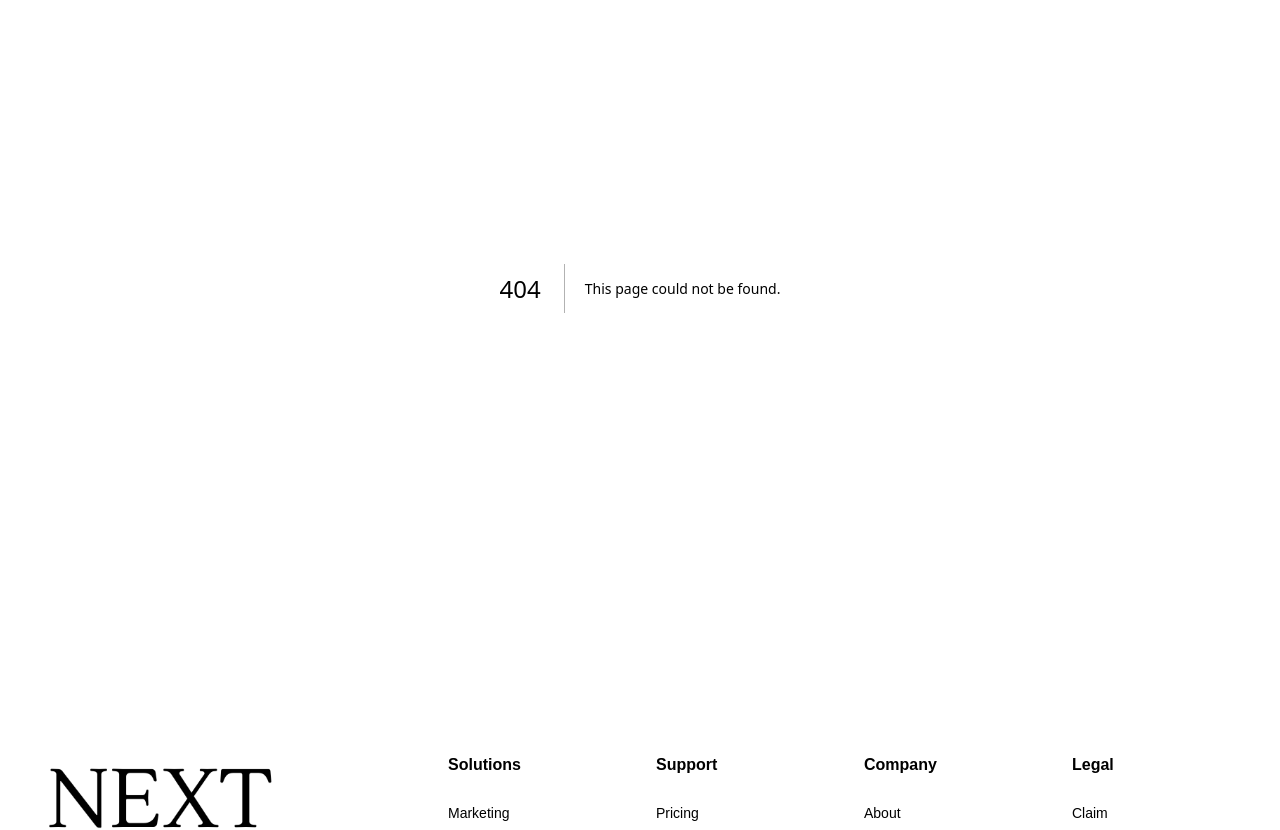
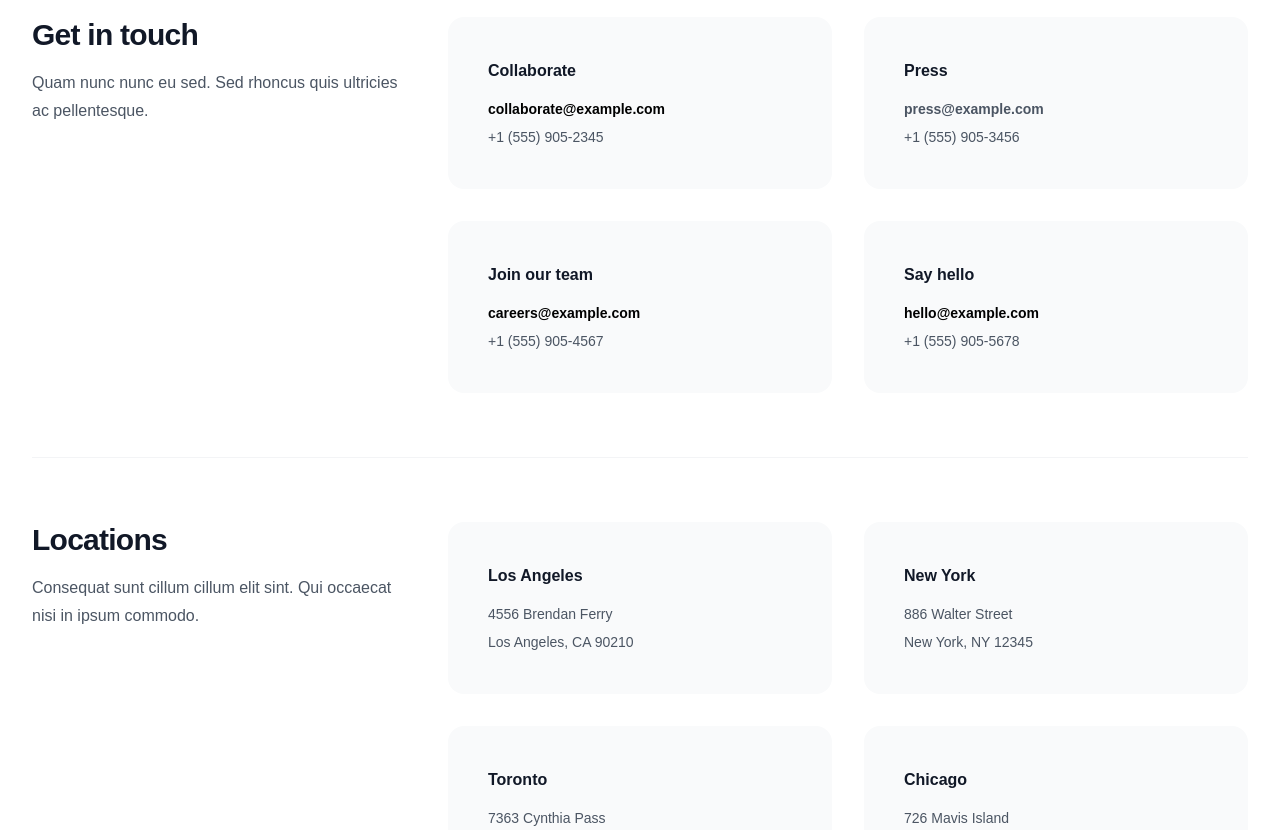
Before and after one commit to Kuzma02/Fashion-Ecommerce-Shop-NextJS, a Next.js app: page /contact in a window 1280 px wide. Before the commit this address had no page. Shown: the part 260-1090 px from the top of the page. Built offline with nearby package versions, Linux system fonts and the light colour scheme; a web font is replaced by a local one.

Commit message:
designed_contact_and_cart_page

```diff
--- /dev/null
+++ b/app/contact/page.js
@@ -0,0 +1,164 @@
+import React from "react";
+
+const ContactPage = () => {
+  return (
+    <div className="bg-white py-24 sm:py-32">
+      <div className="mx-auto max-w-7xl px-6 lg:px-8">
+        <div className="mx-auto max-w-2xl space-y-16 divide-y divide-gray-100 lg:mx-0 lg:max-w-none">
+          <div className="grid grid-cols-1 gap-x-8 gap-y-10 lg:grid-cols-3">
+            <div>
+              <h2 className="text-3xl font-bold tracking-tight text-gray-900">
+                Get in touch
+              </h2>
+              <p className="mt-4 leading-7 text-gray-600">
+                Quam nunc nunc eu sed. Sed rhoncus quis ultricies ac
+                pellentesque.
+              </p>
+            </div>
+            <div className="grid grid-cols-1 gap-6 sm:grid-cols-2 lg:col-span-2 lg:gap-8">
+              <div className="rounded-2xl bg-gray-50 p-10">
+                <h3 className="text-base font-semibold leading-7 text-gray-900">
+                  Collaborate
+                </h3>
+                <dl className="mt-3 space-y-1 text-sm leading-6 text-gray-600">
+                  <div>
+                    <dt className="sr-only">Email</dt>
+                    <dd>
+                      <a
+                        className="font-semibold text-black"
+                        href="mailto:collaborate@example.com"
+                      >
+                        collaborate@example.com
+                      </a>
+                    </dd>
+                  </div>
+                  <div className="mt-1">
+                    <dt className="sr-only">Phone number</dt>
+                    <dd>+1 (555) 905-2345</dd>
+                  </div>
+                </dl>
+              </div>
+              <div className="rounded-2xl bg-gray-50 p-10">
+                <h3 className="text-base font-semibold leading-7 text-gray-900">
+                  Press
+                </h3>
+                <dl className="mt-3 space-y-1 text-sm leading-6 text-gray-600">
+                  <div>
+                    <dt className="sr-only">Email</dt>
+                    <dd>
+                      <a
+                        className="font-semibold text-black-600"
+                        href="mailto:press@example.com"
+                      >
+                        press@example.com
+                      </a>
+                    </dd>
+                  </div>
+                  <div className="mt-1">
+                    <dt className="sr-only">Phone number</dt>
+                    <dd>+1 (555) 905-3456</dd>
+                  </div>
+                </dl>
+              </div>
+              <div className="rounded-2xl bg-gray-50 p-10">
+                <h3 className="text-base font-semibold leading-7 text-gray-900">
+                  Join our team
+                </h3>
+                <dl className="mt-3 space-y-1 text-sm leading-6 text-gray-600">
+                  <div>
+                    <dt className="sr-only">Email</dt>
+                    <dd>
+                      <a
+                        className="font-semibold text-black"
+                        href="mailto:careers@example.com"
+                      >
+                        careers@example.com
+                      </a>
+                    </dd>
+                  </div>
+                  <div className="mt-1">
+                    <dt className="sr-only">Phone number</dt>
+                    <dd>+1 (555) 905-4567</dd>
+                  </div>
+                </dl>
+              </div>
+              <div className="rounded-2xl bg-gray-50 p-10">
+                <h3 className="text-base font-semibold leading-7 text-gray-900">
+                  Say hello
+                </h3>
+                <dl className="mt-3 space-y-1 text-sm leading-6 text-gray-600">
+                  <div>
+                    <dt className="sr-only">Email</dt>
+                    <dd>
+                      <a
+                        className="font-semibold text-black"
+                        href="mailto:hello@example.com"
+                      >
+                        hello@example.com
+                      </a>
+                    </dd>
+                  </div>
+                  <div className="mt-1">
+                    <dt className="sr-only">Phone number</dt>
+                    <dd>+1 (555) 905-5678</dd>
+                  </div>
+                </dl>
+              </div>
+            </div>
+          </div>
+          <div className="grid grid-cols-1 gap-x-8 gap-y-10 pt-16 lg:grid-cols-3">
+            <div>
+              <h2 className="text-3xl font-bold tracking-tight text-gray-900">
+                Locations
+              </h2>
+              <p className="mt-4 leading-7 text-gray-600">
+                Consequat sunt cillum cillum elit sint. Qui occaecat nisi in
+                ipsum commodo.
+              </p>
+            </div>
+            <div className="grid grid-cols-1 gap-6 sm:grid-cols-2 lg:col-span-2 lg:gap-8">
+              <div className="rounded-2xl bg-gray-50 p-10">
+                <h3 className="text-base font-semibold leading-7 text-gray-900">
+                  Los Angeles
+                </h3>
+                <address className="mt-3 space-y-1 text-sm not-italic leading-6 text-gray-600">
+                  <p>4556 Brendan Ferry</p>
+                  <p>Los Angeles, CA 90210</p>
+                </address>
+              </div>
+              <div className="rounded-2xl bg-gray-50 p-10">
+                <h3 className="text-base font-semibold leading-7 text-gray-900">
+                  New York
+                </h3>
+                <address className="mt-3 space-y-1 text-sm not-italic leading-6 text-gray-600">
+                  <p>886 Walter Street</p>
+                  <p>New York, NY 12345</p>
+                </address>
+              </div>
+              <div className="rounded-2xl bg-gray-50 p-10">
+                <h3 className="text-base font-semibold leading-7 text-gray-900">
+                  Toronto
+                </h3>
+                <address className="mt-3 space-y-1 text-sm not-italic leading-6 text-gray-600">
+                  <p>7363 Cynthia Pass</p>
+                  <p>Toronto, ON N3Y 4H8</p>
+                </address>
+              </div>
+              <div className="rounded-2xl bg-gray-50 p-10">
+                <h3 className="text-base font-semibold leading-7 text-gray-900">
+                  Chicago
+                </h3>
+                <address className="mt-3 space-y-1 text-sm not-italic leading-6 text-gray-600">
+                  <p>726 Mavis Island</p>
+                  <p>Chicago, IL 60601</p>
+                </address>
+              </div>
+            </div>
+          </div>
+        </div>
+      </div>
+    </div>
+  );
+};
+
+export default ContactPage;
--- a/components/Header.jsx
+++ b/components/Header.jsx
@@ -24,11 +24,11 @@ const Header = () => {
         </div>
       </div>
       <div className="flex justify-between max-w-screen-2xl mx-auto items-center py-2 max-2xl:px-5 max-lg:flex-col max-lg:gap-y-5 max-lg:py-5">
-        <Image src="/static/logo black v2.png" alt="next fashion logo" width={200} height={200} />
+        <Link href="/"><Image src="/static/logo black v2.png" alt="next fashion logo" width={200} height={200} /></Link>
         <div className="text-xl flex gap-x-5 max-[350px]:text-lg">
           <Link href="/" className="hover:underline underline-offset-4">Home</Link>
-          <Link href="/" className="hover:underline underline-offset-4">Shop</Link>
-          <Link href="/" className="hover:underline underline-offset-4">Contact</Link>
+          <Link href="/shop" className="hover:underline underline-offset-4">Shop</Link>
+          <Link href="/contact" className="hover:underline underline-offset-4">Contact</Link>
         </div>
 
         <div className="flex gap-x-5 text-2xl">
--- a/components/ProductItem.jsx
+++ b/components/ProductItem.jsx
@@ -2,6 +2,7 @@ import React from "react";
 import Image from "next/image";
 import { MdOutlineStarPurple500 } from "react-icons/md";
 import { MdOutlineStarOutline } from "react-icons/md";
+import Link from "next/link";
 
 const ProductItem = ({ product }) => {
   return (
@@ -13,7 +14,7 @@ const ProductItem = ({ product }) => {
         alt={product.name}
       />
       <div className="flex flex-col items-center gap-y-[1px] mt-1">
-        <h2 className="text-xl">{product.name}</h2>
+        <Link href={product.href}><h2 className="text-xl">{product.name}</h2></Link>
         <p className="text-lg">{product.price}</p>
         <div className="text-black flex text-lg">
           <MdOutlineStarPurple500 />
--- a/components/Products.jsx
+++ b/components/Products.jsx
@@ -6,7 +6,7 @@ const products = [
       id: 1,
       name: 'Zip Tote Basket',
       color: 'White and black',
-      href: '#',
+      href: '/product/1',
       imageSrc: '/static/product2.webp',
       imageAlt: 'Front of zip tote bag with white canvas, black canvas straps and handle, and black zipper pulls.',
       price: '$140',
@@ -15,7 +15,7 @@ const products = [
       id: 2,
       name: 'Zip Tote Basket',
       color: 'White and black',
-      href: '#',
+      href: '/product/1',
       imageSrc: '/static/product2.webp',
       imageAlt: 'Front of zip tote bag with white canvas, black canvas straps and handle, and black zipper pulls.',
       price: '$140',
@@ -24,7 +24,7 @@ const products = [
       id: 3,
       name: 'Zip Tote Basket',
       color: 'White and black',
-      href: '#',
+      href: '/product/1',
       imageSrc: '/static/product2.webp',
       imageAlt: 'Front of zip tote bag with white canvas, black canvas straps and handle, and black zipper pulls.',
       price: '$140',
@@ -33,7 +33,7 @@ const products = [
       id: 4,
       name: 'Zip Tote Basket',
       color: 'White and black',
-      href: '#',
+      href: '/product/1',
       imageSrc: '/static/product2.webp',
       imageAlt: 'Front of zip tote bag with white canvas, black canvas straps and handle, and black zipper pulls.',
       price: '$140',
@@ -42,7 +42,7 @@ const products = [
       id: 5,
       name: 'Zip Tote Basket',
       color: 'White and black',
-      href: '#',
+      href: '/product/1',
       imageSrc: '/static/product2.webp',
       imageAlt: 'Front of zip tote bag with white canvas, black canvas straps and handle, and black zipper pulls.',
       price: '$140',
@@ -51,7 +51,7 @@ const products = [
       id: 6,
       name: 'Zip Tote Basket',
       color: 'White and black',
-      href: '#',
+      href: '/product/1',
       imageSrc: '/static/product2.webp',
       imageAlt: 'Front of zip tote bag with white canvas, black canvas straps and handle, and black zipper pulls.',
       price: '$140',
@@ -60,7 +60,7 @@ const products = [
       id: 7,
       name: 'Zip Tote Basket',
       color: 'White and black',
-      href: '#',
+      href: '/product/1',
       imageSrc: '/static/product2.webp',
       imageAlt: 'Front of zip tote bag with white canvas, black canvas straps and handle, and black zipper pulls.',
       price: '$140',
@@ -69,7 +69,7 @@ const products = [
       id: 8,
       name: 'Zip Tote Basket',
       color: 'White and black',
-      href: '#',
+      href: '/product/1',
       imageSrc: '/static/product2.webp',
       imageAlt: 'Front of zip tote bag with white canvas, black canvas straps and handle, and black zipper pulls.',
       price: '$140',
--- a/components/ProductsSection.jsx
+++ b/components/ProductsSection.jsx
@@ -8,7 +8,7 @@ const products = [
       id: 1,
       name: 'Zip Tote Basket',
       color: 'White and black',
-      href: '#',
+      href: '/product/1',
       imageSrc: '/static/product2.webp',
       imageAlt: 'Front of zip tote bag with white canvas, black canvas straps and handle, and black zipper pulls.',
       price: '$140',
@@ -17,7 +17,7 @@ const products = [
       id: 2,
       name: 'Zip Tote Basket',
       color: 'White and black',
-      href: '#',
+      href: '/product/1',
       imageSrc: '/static/product2.webp',
       imageAlt: 'Front of zip tote bag with white canvas, black canvas straps and handle, and black zipper pulls.',
       price: '$140',
@@ -26,7 +26,7 @@ const products = [
       id: 3,
       name: 'Zip Tote Basket',
       color: 'White and black',
-      href: '#',
+      href: '/product/1',
       imageSrc: '/static/product2.webp',
       imageAlt: 'Front of zip tote bag with white canvas, black canvas straps and handle, and black zipper pulls.',
       price: '$140',
@@ -35,7 +35,7 @@ const products = [
       id: 4,
       name: 'Zip Tote Basket',
       color: 'White and black',
-      href: '#',
+      href: '/product/1',
       imageSrc: '/static/product2.webp',
       imageAlt: 'Front of zip tote bag with white canvas, black canvas straps and handle, and black zipper pulls.',
       price: '$140',
@@ -44,7 +44,7 @@ const products = [
       id: 5,
       name: 'Zip Tote Basket',
       color: 'White and black',
-      href: '#',
+      href: '/product/1',
       imageSrc: '/static/product2.webp',
       imageAlt: 'Front of zip tote bag with white canvas, black canvas straps and handle, and black zipper pulls.',
       price: '$140',
@@ -53,7 +53,7 @@ const products = [
       id: 6,
       name: 'Zip Tote Basket',
       color: 'White and black',
-      href: '#',
+      href: '/product/1',
       imageSrc: '/static/product2.webp',
       imageAlt: 'Front of zip tote bag with white canvas, black canvas straps and handle, and black zipper pulls.',
       price: '$140',
@@ -62,7 +62,7 @@ const products = [
       id: 7,
       name: 'Zip Tote Basket',
       color: 'White and black',
-      href: '#',
+      href: '/product/1',
       imageSrc: '/static/product2.webp',
       imageAlt: 'Front of zip tote bag with white canvas, black canvas straps and handle, and black zipper pulls.',
       price: '$140',
@@ -71,7 +71,7 @@ const products = [
       id: 8,
       name: 'Zip Tote Basket',
       color: 'White and black',
-      href: '#',
+      href: '/product/1',
       imageSrc: '/static/product2.webp',
       imageAlt: 'Front of zip tote bag with white canvas, black canvas straps and handle, and black zipper pulls.',
       price: '$140',
```
